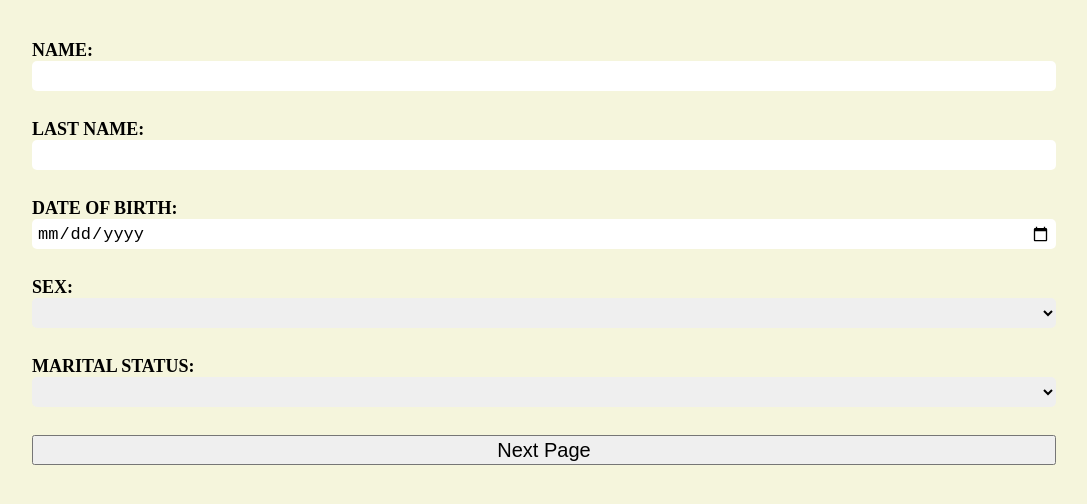
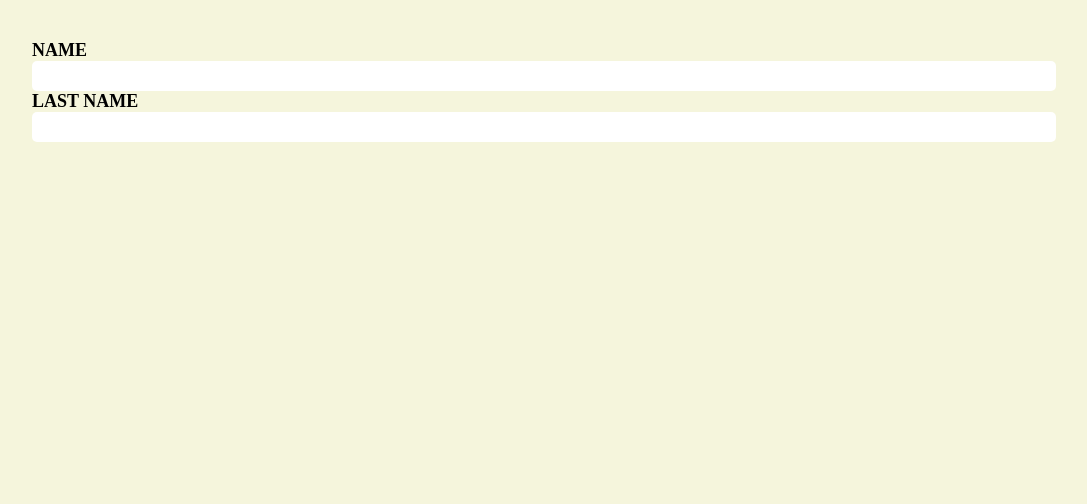
Before and after one commit to bartokrol/FormValidator, a React (Create React App) app: page / in a window 1280 px wide. Shown: the top 504 px of the page, without its empty margins (96-1183 px from the left). Built offline with nearby package versions, Linux system fonts and the light colour scheme.

Commit message:
create Input component

```diff
--- a/src/App.js
+++ b/src/App.js
@@ -1,5 +1,5 @@
 import { Component } from "react";
-// import Input from "./Input";
+import Input from "./Input";
 import "./styles/App.scss";
 
 class App extends Component {
@@ -8,26 +8,61 @@ class App extends Component {
 			id: "name",
 			label: "Name",
 			value: "",
+			input: {
+				input: "input",
+				type: "text",
+			},
 		},
 		lastName: {
 			id: "lastName",
 			label: "Last Name",
 			value: "",
+			input: {
+				input: "input",
+				type: "text",
+			},
 		},
 		dateOfBirth: {
 			id: "dateOfBirth",
 			label: "Date of Birth",
 			value: "",
+			input: {
+				input: "input",
+				type: "data",
+			},
 		},
 		sex: {
 			id: "sex",
 			label: "Sex",
 			value: "",
+			input: {
+				input: "select",
+				type: "text",
+				options: {
+					empty: "",
+					male: "Male",
+					female: "Female",
+					other: "Other",
+				},
+			},
 		},
 		maritalStatus: {
 			id: "maritalStatus",
 			label: "Marital Status",
 			value: "",
+			input: {
+				input: "select",
+				type: "text",
+				options: {
+					empty: "",
+					single: "Single",
+					married: "Married",
+					separated: "Separated",
+					divorced: "Divorced",
+					widowed: "Widowed",
+					other: "Other",
+				},
+			},
 		},
 		country: "",
 		city: "",
@@ -56,10 +91,19 @@ class App extends Component {
 	errorMessageHidden = "form__firstPage__errorMessage";
 
 	handleInputChange = (e) => {
-		const name = e.target.id;
+		const inputName = e.target.id;
+		const labelName = e.target.previousSibling.textContent;
+		console.log(inputName);
+		console.log(labelName);
 		this.setState({
-			[name]: {
+			[inputName]: {
+				id: inputName,
+				label: labelName,
 				value: e.target.value,
+				input: {
+					input: "input",
+					type: "text",
+				},
 			},
 		});
 	};
@@ -177,20 +221,27 @@ class App extends Component {
 	}
 
 	render() {
-		const { name, lastName, dateOfBirth, sex, maritalStatus } = this.state;
-		const {
-			name_err,
-			lastName_err,
-			dateOfBirth_err,
-			sex_err,
-			maritalStatus_err,
-		} = this.state.errors;
+		// const { name, lastName, dateOfBirth, sex, maritalStatus } = this.state;
+		// const {
+		// 	name_err,
+		// 	lastName_err,
+		// 	dateOfBirth_err,
+		// 	sex_err,
+		// 	maritalStatus_err,
+		// } = this.state.errors;
 
 		return (
 			<div className="form">
 				<form className="form__firstPage" noValidate>
-					{/* <Input name={this.state.name} /> */}
-					<label
+					<Input
+						name={this.state.name}
+						click={this.handleInputChange}
+					/>
+					<Input
+						name={this.state.lastName}
+						click={this.handleInputChange}
+					/>
+					{/* <label
 						htmlFor="name"
 						className="form__firstPage__labelName"
 					>
@@ -313,7 +364,7 @@ class App extends Component {
 						onClick={this.handleSubmitFirstPage}
 					>
 						Next Page
-					</button>
+					</button> */}
 					{/* <label
 						htmlFor="country"
 						className="form__firstPage__labelName"
--- a/src/Input.js
+++ b/src/Input.js
@@ -2,9 +2,21 @@ import React from "react";
 
 const Input = (props) => {
 	return (
-		<label htmlFor={props.name} className="form__firstPage__labelName">
-			{props.name}
-		</label>
+		<>
+			<label
+				htmlFor={props.name.id}
+				className="form__firstPage__labelName"
+			>
+				{props.name.label}
+			</label>
+			<input
+				type="text"
+				id={props.name.id}
+				autoComplete="off"
+				value={props.name.value}
+				onChange={props.click}
+			/>
+		</>
 	);
 };
 
```
